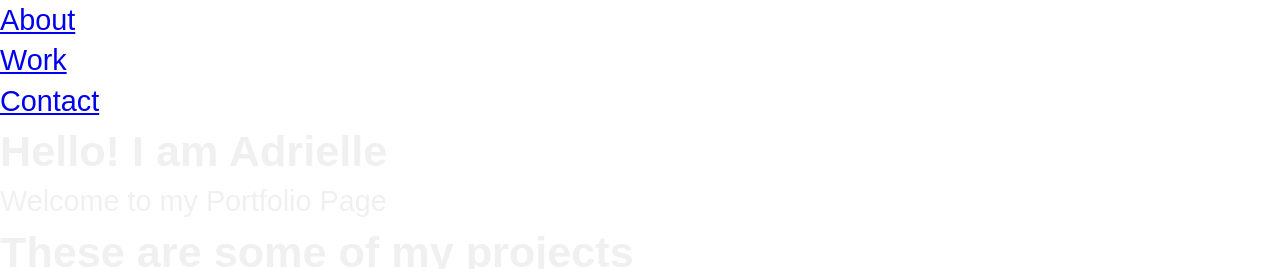
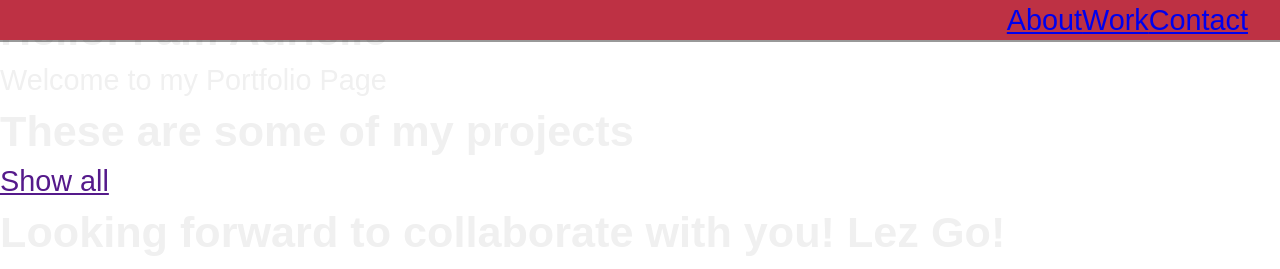
Before and after one commit to AdrielleRivera/Portfolio-Website, a plain HTML site: page index.html in a window 1280 px wide. Shown: the top 269 px of the page. Drawn offline with Linux system fonts and the light colour scheme.

Commit message:
Update styles.css

```diff
--- a/styles.css
+++ b/styles.css
@@ -17,3 +17,21 @@ body {
     line-height: 1.4;
     color: var(--main-white);
 }
+.nav {
+    display: flex;
+    justify-content: flex-end;
+    position: fixed;
+    top: 0;
+    left: 0;
+    width: 100%;
+    background: var(--main-red);
+    box-shadow: 0 2px 0 rgba(0, 0, 0, 0.4);
+    z-index: 10;
+}
+.nav-list {
+    display: flex;
+    margin-right: 2rem;
+}
+ul {
+    list-style: none;
+}
```
